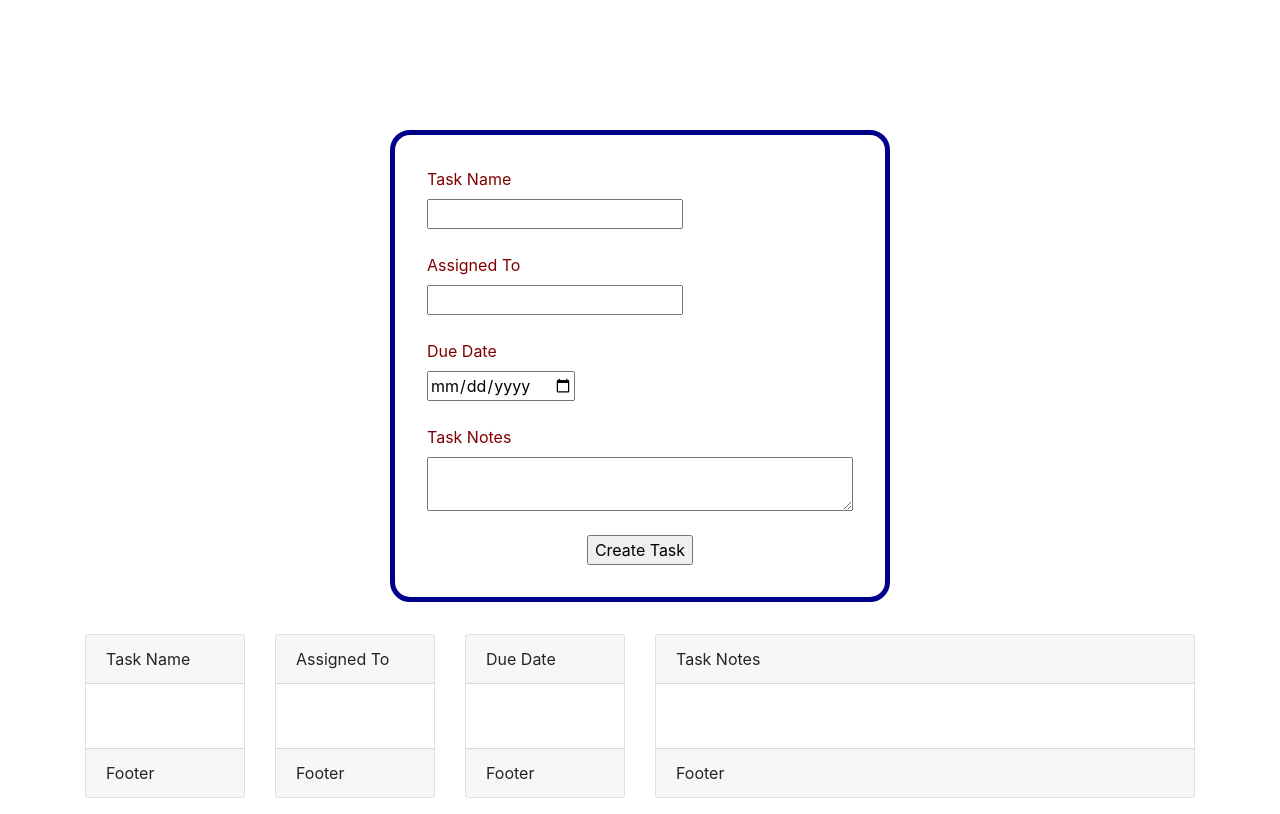
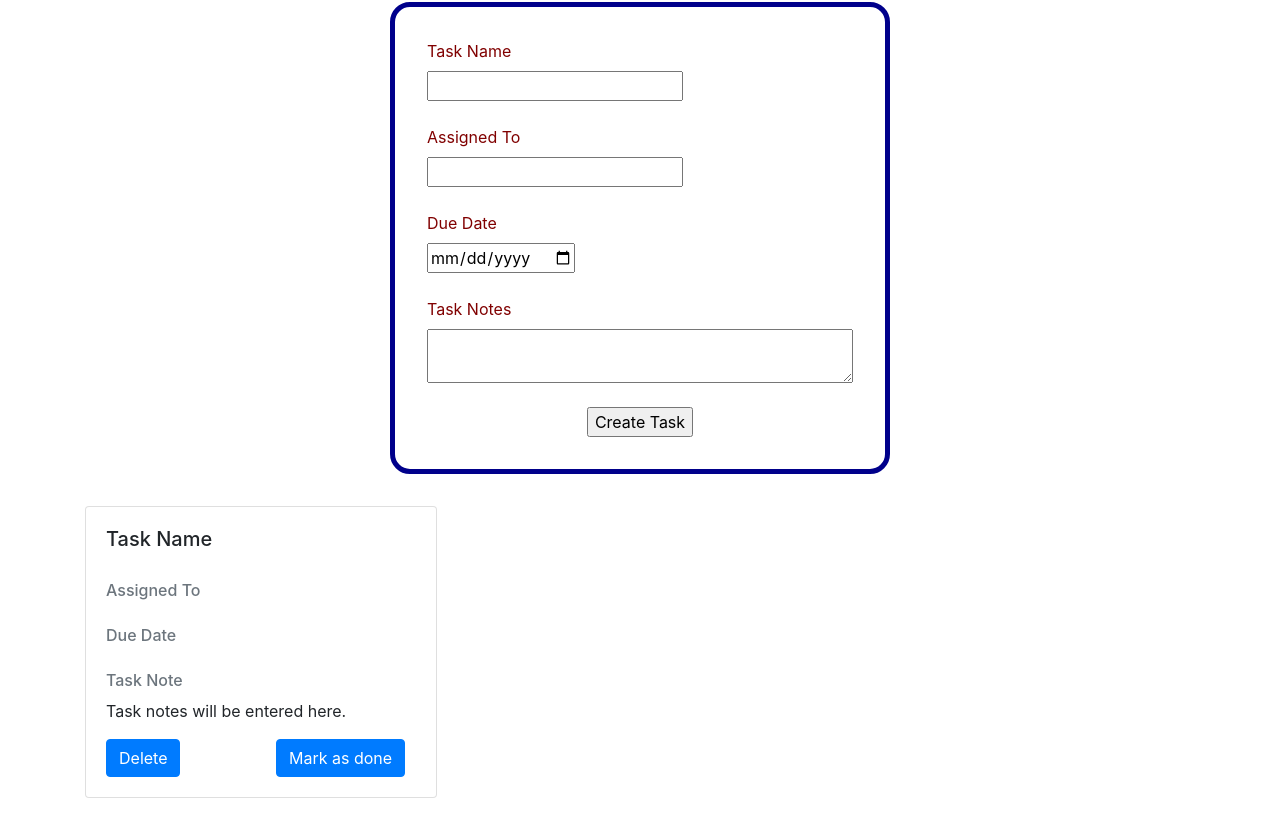
Before and after one commit to RyanDoomes/JWD-Final-Project, a plain HTML site: page JWD-Final-Project-main/index.html in a window 1280 px wide. Shown: the part 150-964 px from the top of the page. Drawn offline with nearby package versions, Linux system fonts and the light colour scheme.

Commit message:
Cards Update

```diff
--- a/JWD-Final-Project-main/index.html
+++ b/JWD-Final-Project-main/index.html
@@ -22,7 +22,7 @@
 
           </label>
 
-        <input type="text" id="taskName">
+        <input type="text" id="taskName" required>
         <br>
 
 
@@ -33,7 +33,7 @@
         <label for="assignedTo">
           Assigned To
         </label>
-        <input type="text" id="assignedTo">
+        <input type="text" id="assignedTo" required>
         <br>
 
 
@@ -45,7 +45,7 @@
         <label for="dueDate">
           Due Date
         </label>
-        <input type="date" id="dueDate">
+        <input type="date" id="dueDate" required>
         <br>
 
 
@@ -56,83 +56,34 @@
         <label for="taskNotes">
         Task Notes
         </label>
-        <textarea id="taskNotes"></textarea>
+        <textarea id="taskNotes" required></textarea>
         <br>
 
         <input type="submit" value="Create Task" id="createButton">
 
       </form>
 
+      <div class="card" style="width: 22rem;">
+        <div class="card-body">
+          <h5 class="card-title">Task Name</h5>
+          <br>
+          <h6 class="card-subtitle mb-2 text-muted">Assigned To</h6>
+          <br>
+          <h6 class="card-subtitle mb-2 text-muted">Due Date</h6>
+          <br>
+          <h6 class="card-subtitle mb-2 text-muted">Task Note</h6>
 
-<!--Card for Task Name-->
-
-      <div class="row">
-      <div class="col-2">
-      <div class="card h-10">
-        <div class="card-header">
-          Task Name
+          <p class="card-text">Task notes will be entered here.</p>
+         <div class="row">
+          <div class="col">
+          <a href="#" class="btn btn-primary">Delete</a>
+          </div>
+        <div class="col">
+          <a href="#" class="btn btn-primary">Mark as done</a>
         </div>
-      <div class="card-body">
-        <output form="taskName" for="taskName" value="taskName"></output>
+        </div>
+        </div>
       </div>
-      <div class="card-footer">
-      Footer
-      </div>
-      </div>
-      </div>
-
-<!--Card Assigned to-->
-
-<div class="col-2">
-<div class="card">
-  <div class="card-header">
-    Assigned To
-  </div>
-<div class="card-body">
-  <output id="assignedTo">
-</div>
-<div class="card-footer">
-Footer
-</div>
-</div>
-</div>
-
-
-<!--Card Due Date-->
-
-<div class="col-2">
-<div class="card">
-  <div class="card-header">
-    Due Date
-  </div>
-<div class="card-body">
-  <output id="dueDate">
-</div>
-<div class="card-footer">
-Footer
-</div>
-</div>
-</div>
-
-<!--Card Task Notes-->
-
-<div class="col-6">
-<div class="card">
-  <div class="card-header">
-    Task Notes
-  </div>
-<div class="card-body">
-  <output id="taskNotes">
-</div>
-<div class="card-footer">
-Footer
-</div>
-</div>
-</div>
-</div>
-</div>
-
-
 
 
   </body>
--- a/JWD-Final-Project-main/style.css
+++ b/JWD-Final-Project-main/style.css
@@ -30,6 +30,10 @@ textarea {
 }
 
 .title {
-    padding: 6rem 0;
+    padding: 2rem 0;
     color: maroon;
     }
+
+    .btn {
+        display: flex;
+    }
```
